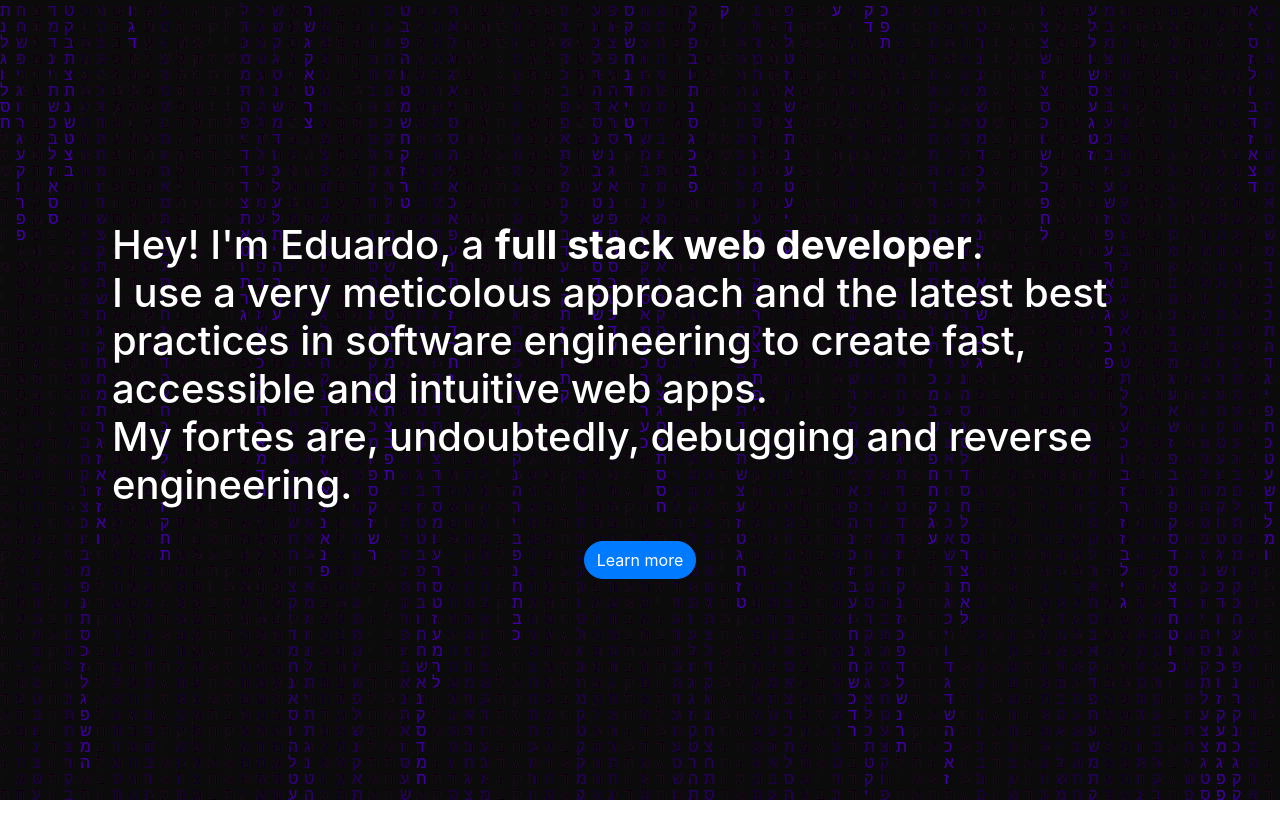
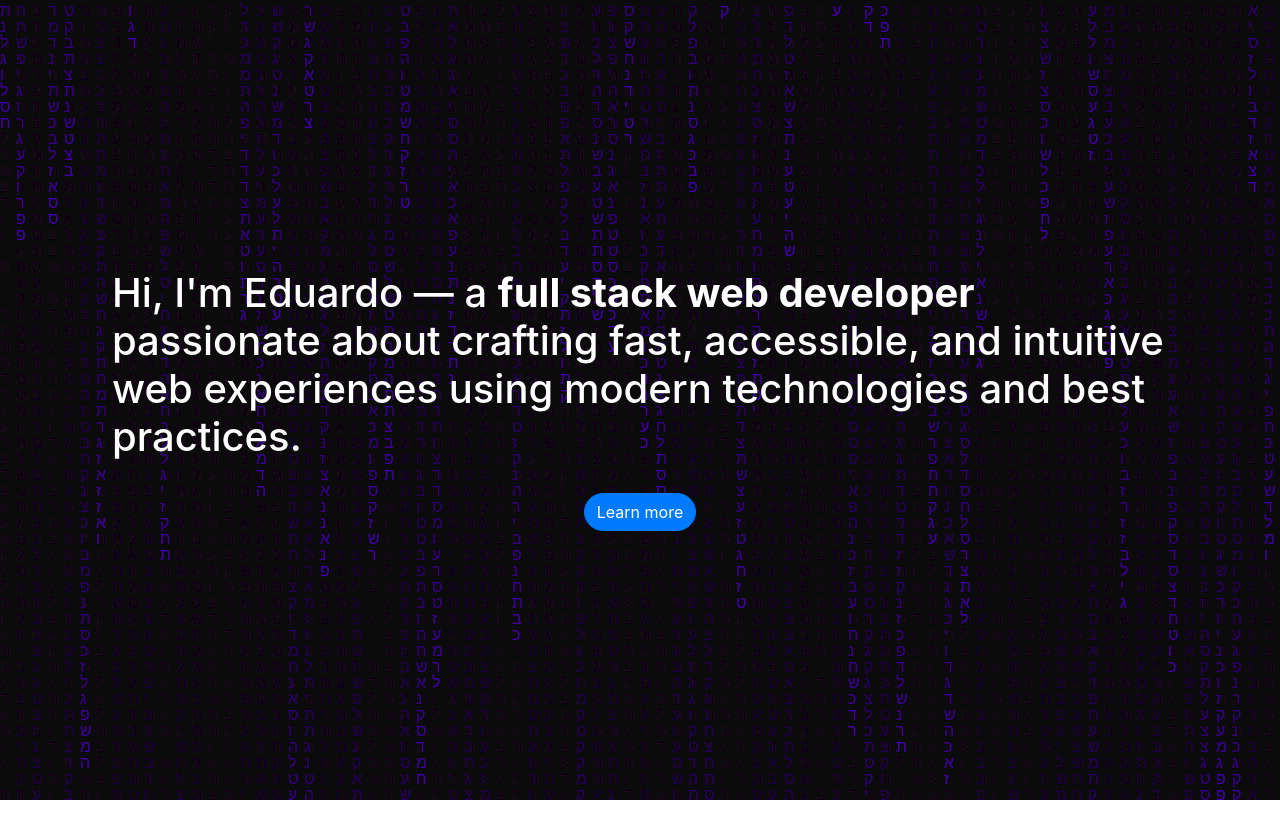
Before and after one commit to eduardomecchia/nuxt-portfolio, a Nuxt app: page / in a window 1280 px wide. Shown: the top 838 px of the page. Built offline with nearby package versions, Linux system fonts and the light colour scheme.

Commit message:
refactor: jumbotron text

```diff
--- a/components/jumbotron.vue
+++ b/components/jumbotron.vue
@@ -1,10 +1,9 @@
 <template>
     <div class="jumbotron">
         <h1 class="jumbotron__heading slide-in-from-left">
-            Hey! I'm Eduardo, a
-            <strong class="gradient-text">full stack web developer</strong>.<br/>
-            I use a very meticolous approach and the latest best practices in software engineering to create fast, accessible and intuitive web apps.<br/>
-            My fortes are, undoubtedly, debugging and reverse engineering.
+            Hi, I'm Eduardo — a
+            <strong class="gradient-text">full stack web developer</strong><br/>
+            passionate about crafting fast, accessible, and intuitive web experiences using modern technologies and best practices.<br/>
         </h1>
 
         <b-button
```
